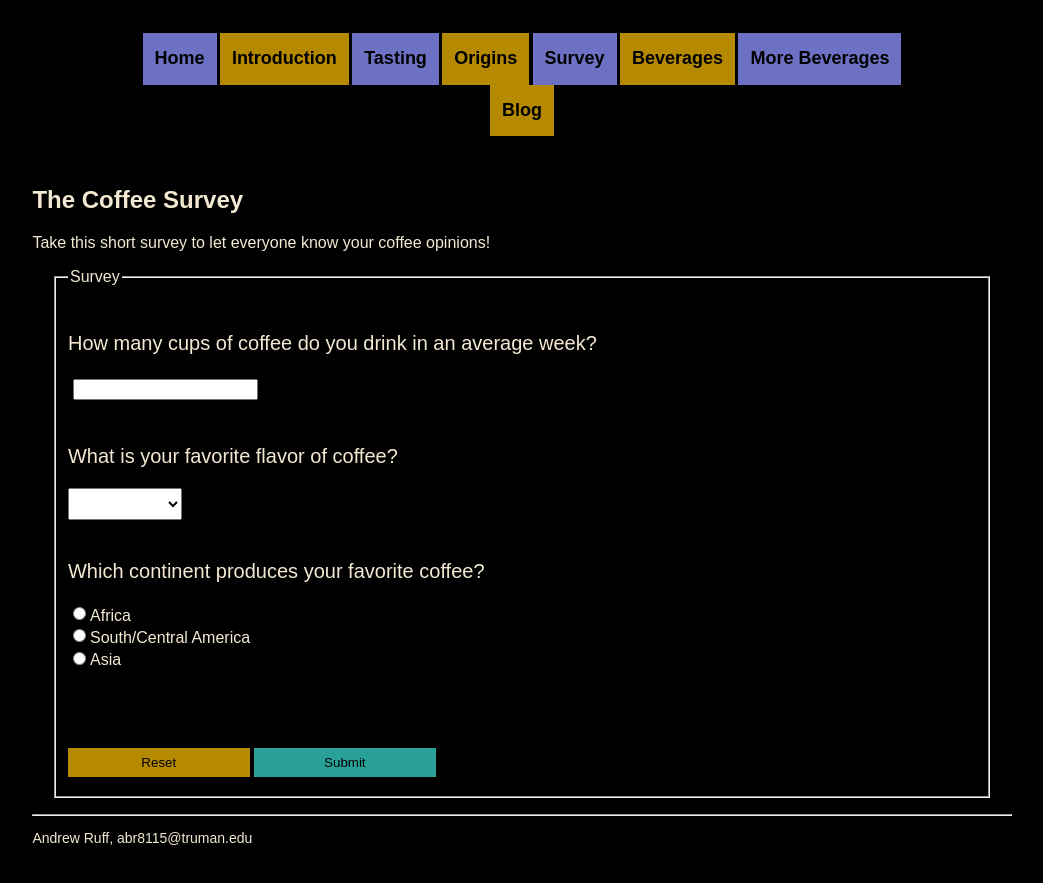
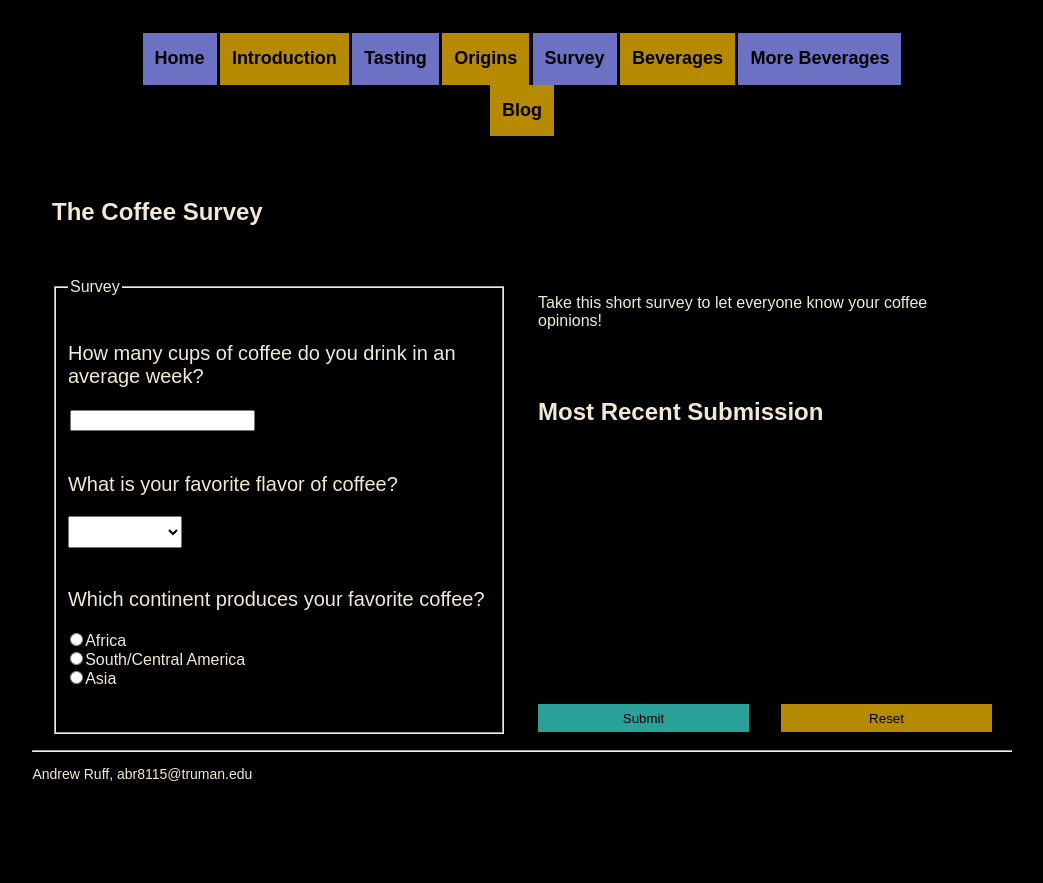
Before and after one commit to ehildrich/cs315-finalproject, a plain HTML site: page pages/survey.html in a window 1280 px wide. Shown: the part 275-1158 px from the top of the page, without its empty margins (118-1161 px from the left). After the commit the page ends 1113 px from the top, so only its background shows below. Drawn offline with Linux system fonts and the light colour scheme.

Commit message:
survey now in grid layout

```diff
--- a/pages/survey.html
+++ b/pages/survey.html
@@ -32,14 +32,21 @@
     </header>
 
 	<main>
-		<section>
+		<form>
+			<section class="l">
 				<h2>The Coffee Survey</h2>
+			</section>
+
+			<section class="para">
 				<p>Take this short survey to let everyone know your coffee opinions!</p>
+			</section>
 
-			<p id="recentInputs"></p>
-		<section>
+			<section class="rec">
+				<h2>Most Recent Submission</h2>
+				<p id="recentInputs" class="rec"></p>
+			</section>
 
-		<form>
+			<section class="fs">
 				<fieldset>
 					<legend>Survey</legend>
 					<label for="number">How many cups of coffee do you drink in an average week?</label>
@@ -74,11 +81,16 @@
 					<section id="validationDiv" >
 						<p></p>
 					</section>
+				</fieldset>
+			</section>
 
+			<section class="sb">
+				<button type="button" id="submitBtn">Submit</button>
+			</section>
+
+			<section class="rb">
 				<button type="reset" id="resetBtn">Reset</button>
-				<button type="button" id="submitBtn">Submit</button>
-			</fieldset>
-		</form>
+			</section>
 	</main>
 
     <footer>
--- a/scripts/form.js
+++ b/scripts/form.js
@@ -11,7 +11,7 @@ document.addEventListener("DOMContentLoaded", () => {
 function getFormInputs() {
 	// Create an object and add each value from the form to it
 	const inputs = {};
-	inputs.cups = document.getElementById("number").value;
+	inputs.cups = document.getElementById("number").value.trim();
 	inputs.flavor = document.getElementById("flavor").value;
 
 	// Roll through the radio buttons to find the one that was selected.
@@ -42,13 +42,18 @@ function validateInputs(inputs) {
 }
 
 function submitHandler(e) {
+
+	const submitBtn = document.getElementById("submitBtn");
+	submitBtn.disabled = true;
 	const validation = document.getElementById("validationDiv");
 	validation.textContent = "";
+
 	const inputs = getFormInputs();
 
 	validateString = validateInputs(inputs)
 	if (validateString !== "") {
 		validation.textContent = validateString;
+		submitBtn.disabled = false;
 		return;
 	} else {
 		const inputJSON = JSON.stringify(inputs);
@@ -56,6 +61,5 @@ function submitHandler(e) {
 		localStorage.setItem("recentInputs", inputJSON);
 		validation.textContent = "Submission successful.";
 	}
-
-
+	submitBtn.disabled = false;
 }
--- a/styles/desktop.css
+++ b/styles/desktop.css
@@ -42,12 +42,21 @@ img+figcaption {
 
 /* Form Styles */
 
+form {
+	grid-template-columns: 1fr 1fr 1fr 1fr;
+	grid-template-areas: "l l . ."
+						"fs fs para para"
+						"fs fs rec rec"
+						"fs fs . ."
+						"fs fs sb rb";
+	gap: 2em;
+}
+
 button {
 	padding: 0.5em;
 	margin-top: 5%;
 	margin-bottom: 1%;
 	border-radius: 0px;
-	width: 20%;
 	border: 0px;
 }
 
--- a/styles/main.css
+++ b/styles/main.css
@@ -133,23 +133,35 @@ img+figcaption {
 
 /* Form Styles */
 
+form {
+	display: grid;
+	grid-template-columns: 1fr 1fr 1fr 1fr;
+	grid-template-areas: "l l . ."
+						"fs fs para para"
+						"fs fs rec rec"
+						"fs fs . ."
+						"fs fs sb rb";
+	margin-left: 2%;
+	margin-right: 2%;
+}
+
+.l { grid-area: l; }
+.fs { grid-area: fs; }
+.para { grid-area: para; }
+.rec { grid-area: rec; }
+.sb { grid-area: sb; }
+.rb { grid-area: rb; }
+
 label {
+	padding-top: 2em;
+	padding-bottom: 1em;
 	font-size: 1.25em;
 	display: block;
 }
 
-form {
-	margin-left: 2%;
-	margin-right: 2%;
-}
-
-label {
-	padding-top: 2em;
-	padding-bottom: 1em;
-}
-
 form button {
 	border-radius: 0px;
+	width: 100%;
 }
 
 form select {
--- a/styles/mobile.css
+++ b/styles/mobile.css
@@ -44,12 +44,22 @@ img+figcaption {
 
 /* Form Styles */
 
+form {
+	grid-template-columns: 1fr 1fr 1fr 1fr;
+	grid-template-areas: "l"
+						"para"
+						"rec"
+						"fs"
+						"sb"
+						"rb";
+	gap: 1em;
+}
+
 button {
 	padding: 1em;
 	margin-top: 8%;
 	margin-bottom: 3%;
 	border-radius: 0px;
-	width: 100%;
 	border: 0px;
 }
 
```
Lines whose indentation alone changed are shown as unchanged.
